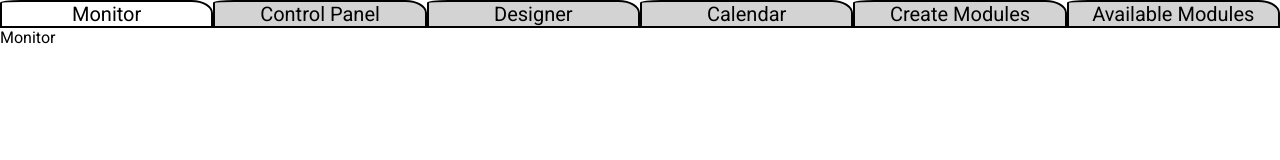
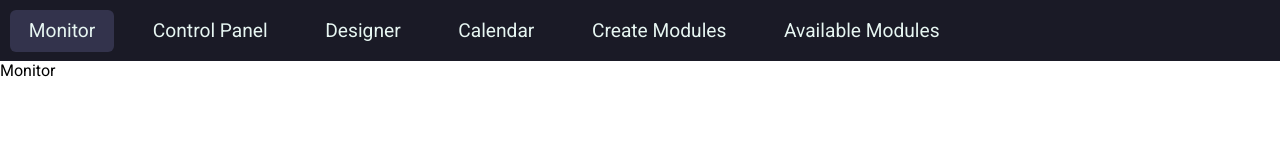
Before and after one commit to FrozenOxide/interactive-ui, a React app: page / in a window 1280 px wide. Built offline with nearby package versions, Linux system fonts and the light colour scheme.

Commit message:
wip: navbar

```diff
--- a/src/styles/components/_base.scss
+++ b/src/styles/components/_base.scss
@@ -25,11 +25,7 @@ body,
 ul {
     list-style: none;
     user-select: none;
-    font-size: 1.25rem;
-
     li {
-        border: $border-thick;
-        border-radius: $border-rad-nav;
         text-align: center;
 
     }
--- a/src/styles/components/_navbar.scss
+++ b/src/styles/components/_navbar.scss
@@ -1,28 +1,37 @@
 // NAVBAR
 
 $color-active: white;
-$color-inactive:#D3D3D3;
+$color-inactive: #D3D3D3;
 
 .navbar {
+    // position: fixed;
+    // top: 0;
+    // left: 0;
+
     display: flex;
     flex-flow: row wrap;
     padding: 0;
     margin: 0 0 0 0;
+    font-size: 1.2em;
+    // background-color: #231955;
+    background-color: #1a1a26;
+
+    color: #E7F6F2;
+
     li {
-        flex: 1;
-        // padding: 0.1em 2em;
-        flex-wrap: wrap;
+        padding: 0.5em 1em;
+        margin: 0.5em;
+        border-radius: 6px;
+
     }
 
     .navbar-active {
-        background-color: $color-active;
+        background-color: #33334c;
     }
 
-    .navbar-inactive {
-        background-color: $color-inactive;
+    .navbar-inactive:hover {
 
-        &:hover {
-            background-color: $color-active;
-        }
+        background-color: #33334c;
+        cursor: pointer;
     }
 }
```
Also changed, not shown: src/styles/components/create-modules/_protocol.scss (+2 -5 lines), dist/styles.css, src/images/menu.svg (added), 1 other file.
